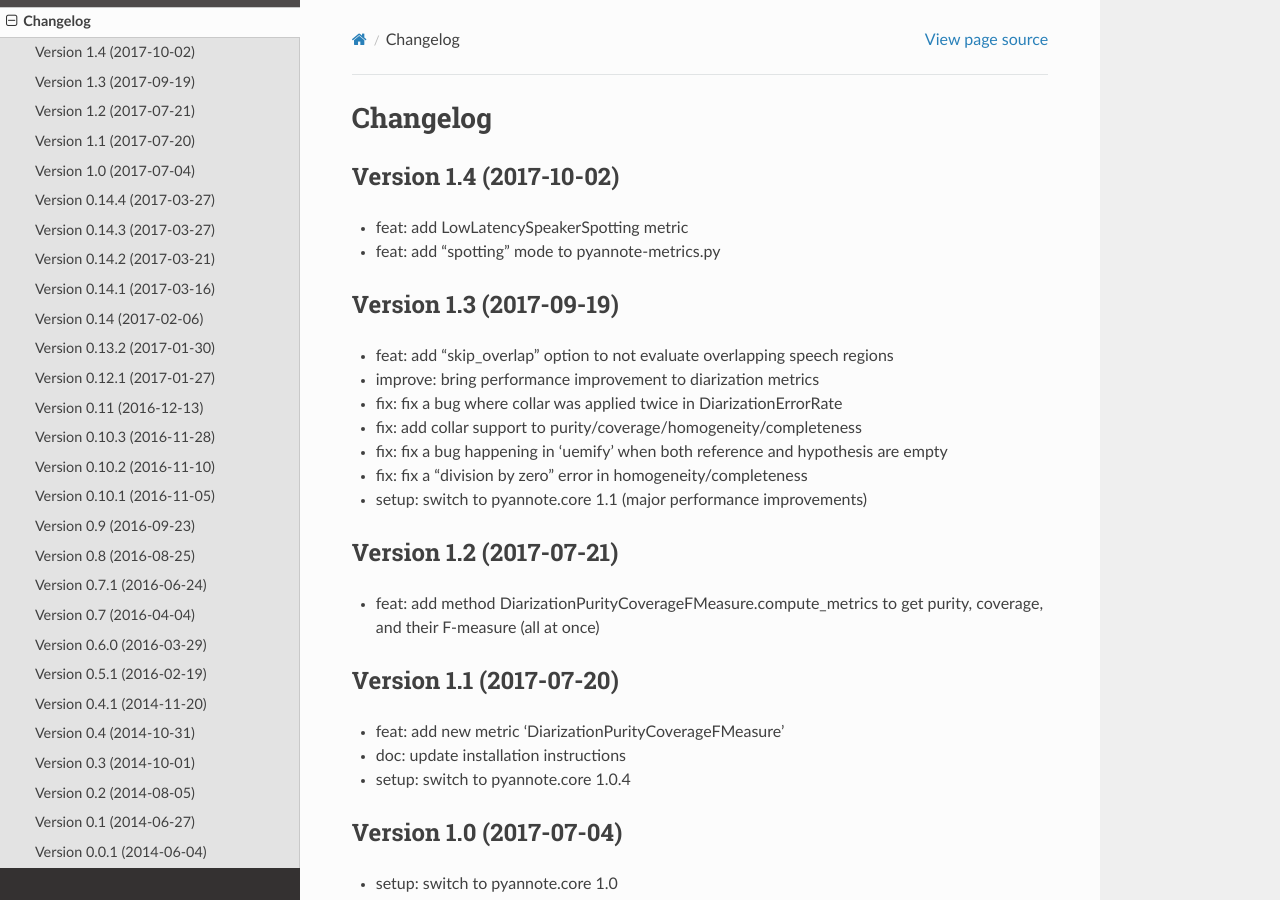
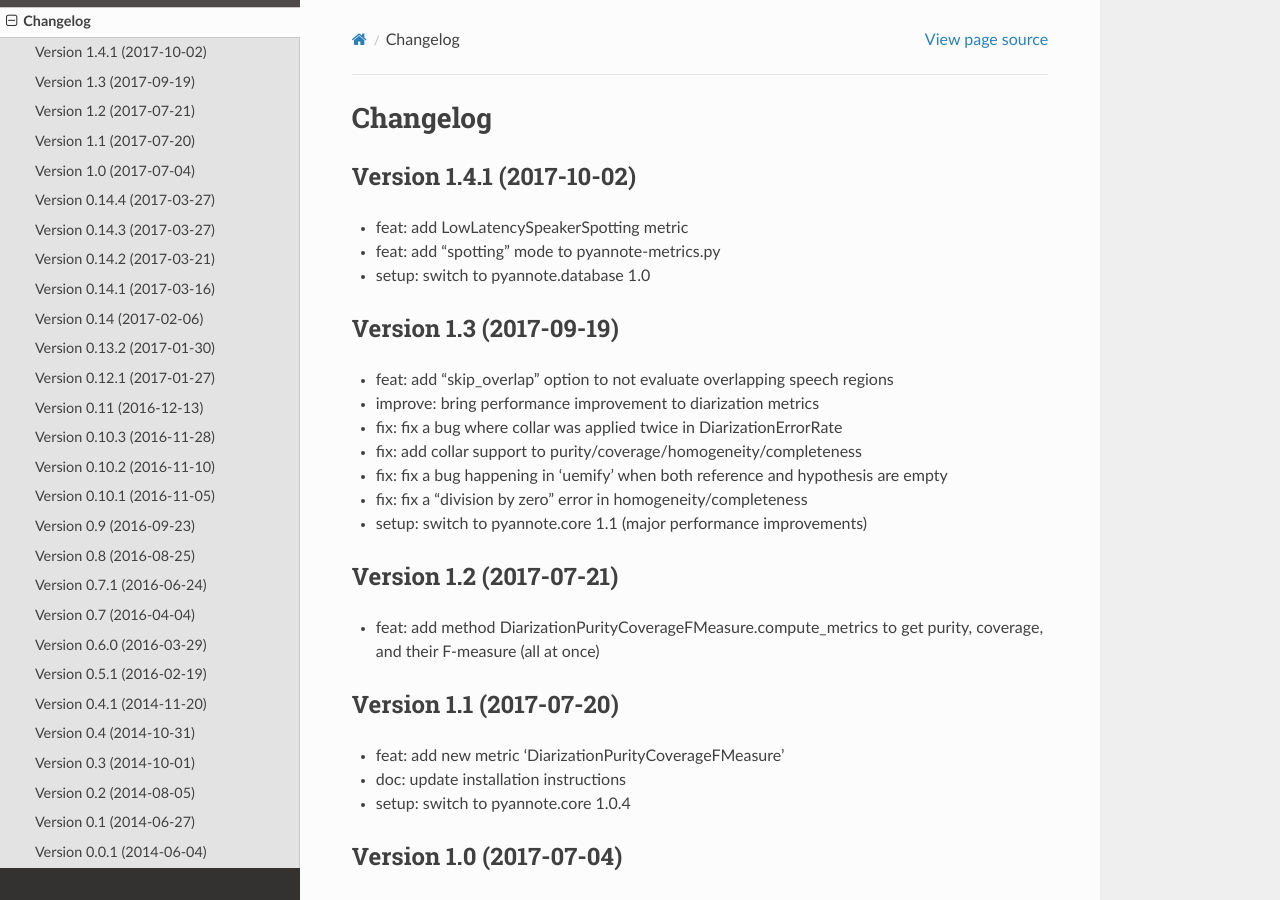
Before and after one commit to pyannote/pyannote-metrics, a Sphinx documentation site: the page built from docs/source/changelog.rst, in a window 1280 px wide and 900 px high. Built offline with Sphinx 7.4.7 and the Read the Docs theme 2.0.0, drawn with Linux system fonts in a browser that asks for light colours.

Commit message:
doc: update changelog

```diff
--- a/docs/source/changelog.rst
+++ b/docs/source/changelog.rst
@@ -2,11 +2,12 @@
 Changelog
 #########
 
-Version 1.4 (2017-10-02)
+Version 1.4.1 (2017-10-02)
 ~~~~~~~~~~~~~~~~~~~~~~~~
 
 - feat: add LowLatencySpeakerSpotting metric
 - feat: add "spotting" mode to pyannote-metrics.py
+- setup: switch to pyannote.database 1.0
 
 Version 1.3 (2017-09-19)
 ~~~~~~~~~~~~~~~~~~~~~~~~
```
